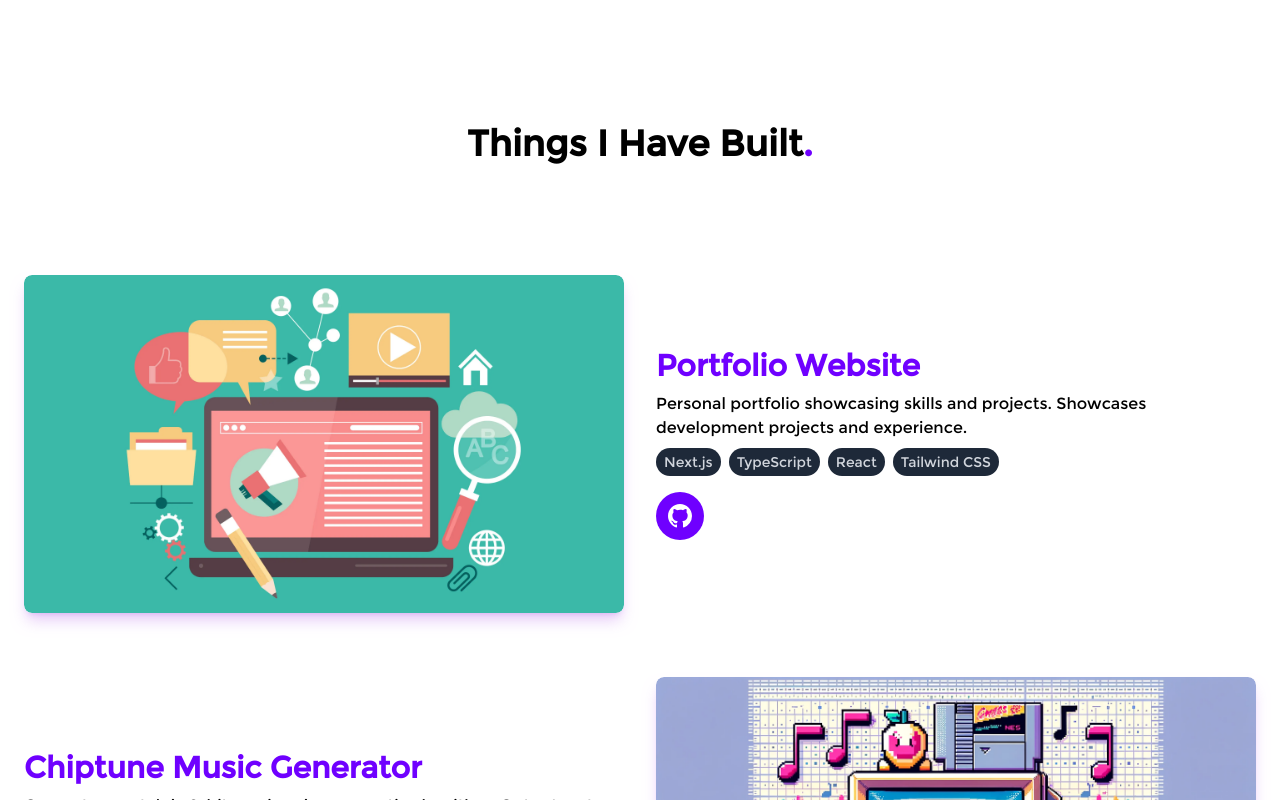
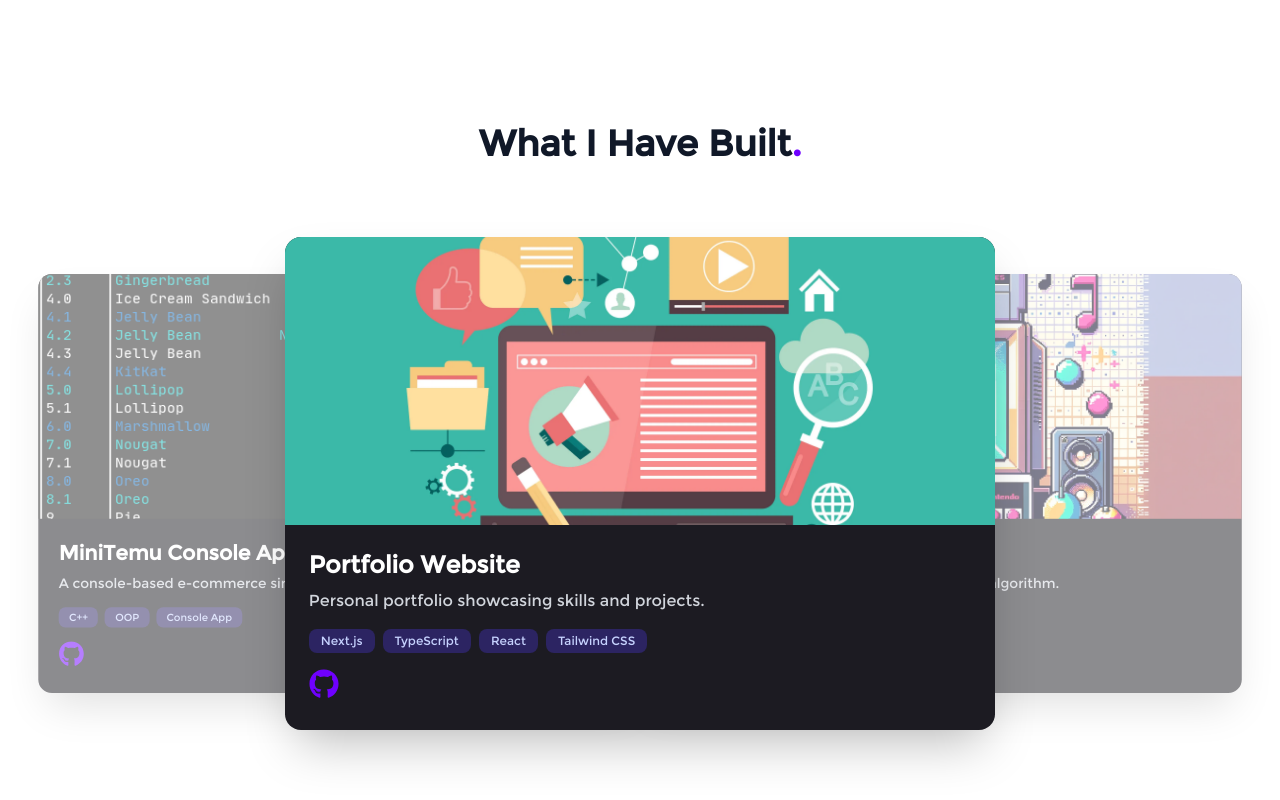
Before and after one commit to MeenakshiRajesh123/my-portfolio, a Next.js app: page / in a window 1280 px wide. Shown: the part 2080-2880 px from the top of the page. Built offline with nearby package versions, Linux system fonts and the light colour scheme.

Commit message:
Added project carousel and heading

```diff
--- a/package.json
+++ b/package.json
@@ -10,6 +10,7 @@
   },
   "dependencies": {
     "framer-motion": "^12.23.12",
+    "lucide-react": "^0.544.0",
     "next": "15.5.3",
     "react": "19.1.0",
     "react-dom": "19.1.0",
--- a/src/app/components/Projects.tsx
+++ b/src/app/components/Projects.tsx
@@ -1,8 +1,17 @@
 "use client";
 
-import { FadeInSection } from "./FadeInSection";
+import { useState } from "react";
 import { motion } from "framer-motion";
 import Image from "next/image";
+import { FaGithub } from "react-icons/fa";
+import { FadeInSection } from "./FadeInSection";
+
+const ChevronLeft = () => (
+    <span className="text-6xl text-indigo-500 opacity-60 hover:opacity-100">‹</span>
+);
+const ChevronRight = () => (
+    <span className="text-6xl text-indigo-500 opacity-60 hover:opacity-100">›</span>
+);
 
 interface Project {
     title: string;
@@ -15,125 +24,148 @@ interface Project {
 const projects: Project[] = [
     {
         title: "Portfolio Website",
-        description: "Personal portfolio showcasing skills and projects. Showcases development projects and experience.",
+        description: "Personal portfolio showcasing skills and projects.",
         tech: ["Next.js", "TypeScript", "React", "Tailwind CSS"],
         githubLink: "https://github.com/MeenakshiRajesh123/my-portfolio",
         image: "/portfolio.png",
     },
     {
         title: "Chiptune Music Generator",
-        description: "Generates nostalgic 8-bit music using a genetic algorithm. Outputs retro square-wave audio.",
+        description: "Generates nostalgic 8-bit music using a genetic algorithm.",
         tech: ["Python", "Genetic Algorithm", "MIDI"],
         githubLink: "https://github.com/MeenakshiRajesh123/Chiptunes",
         image: "/chiptune.png",
     },
     {
         title: "Meal Planning App",
-        description: "A prototype app that simplifies meal planning and recipe management. Schedule multiple meals and explore a wide variety of recipes.",
+        description: "Simplifies meal planning and recipe management.",
         tech: ["Android", "Java", "UI/UX Design"],
         githubLink: "https://github.com/MeenakshiRajesh123/MealPlanner",
         image: "/clementine.png",
     },
     {
         title: "MiniTemu Console App",
-        description: "A console-based e-commerce simulation with cart, checkout, and reviews. Implements product management, inventory tracking, and authentication.",
+        description: "A console-based e-commerce simulation with cart, checkout, and reviews.",
         tech: ["C++", "OOP", "Console App"],
         githubLink: "https://github.com/MeenakshiRajesh123/MiniTemu",
         image: "/minitemu.png",
     },
-
 ];
 
-const ProjectRow = ({ project, reverse }: { project: Project; reverse?: boolean }) => (
+export default function Projects() {
+    const [index, setIndex] = useState(0);
+
+    const next = () => setIndex((prev) => (prev + 1) % projects.length);
+    const prev = () => setIndex((prev) => (prev - 1 + projects.length) % projects.length);
+
+    return (
+        <section
+            id="projects"
+            className="w-full flex flex-col items-center justify-center px-6 pb-75 bg-white relative"
+        >
+            {/* Heading */}
+            <FadeInSection>
+                <h2 className="text-3xl md:text-4xl font-extrabold text-center mb-80">
+                    What I Have Built<span className="text-[#6F00FF]">.</span>
+                </h2>
+            </FadeInSection>
+
+            {/* Carousel */}
+            <div className="relative w-full flex justify-center items-center">
+                {/* Left arrow */}
+                <button
+                    onClick={prev}
+                    className="absolute left-[-90px] top-1/2 -translate-y-1/2 z-20"
+                >
+                    <ChevronLeft />
+                </button>
+
+                {/* Project cards container */}
+                <div className="flex justify-center items-center gap-6 overflow-hidden w-full max-w-7xl">
+                    {projects.map((project, i) => {
+                        const offset = (i - index + projects.length) % projects.length;
+
+                        let scale = 0.75;
+                        let opacity = 0.25;
+                        let zIndex = 0;
+                        let translateX = 0;
+
+                        if (offset === 0) {
+                            scale = 1;
+                            opacity = 1;
+                            zIndex = 10;
+                        } else if (offset === 1) {
+                            translateX = 300;
+                            opacity = 0.5;
+                            scale = 0.85;
+                        } else if (offset === projects.length - 1) {
+                            translateX = -300;
+                            opacity = 0.5;
+                            scale = 0.85;
+                        }
+
+                        return (
                             <motion.div
-        className={`flex flex-col md:flex-row items-center gap-8 w-full ${reverse ? "md:flex-row-reverse" : ""
-            }`}
-        initial={{ opacity: 0, y: 20 }}
-        whileInView={{ opacity: 1, y: 0 }}
-        viewport={{ once: true }}
+                                key={i}
+                                animate={{ scale, opacity, x: translateX, zIndex }}
                                 transition={{ duration: 0.6 }}
+                                className="absolute w-[85%] md:w-[60%] bg-[#1c1b22] rounded-2xl shadow-2xl overflow-hidden"
                             >
-        {/* Image with jump effect */}
-        <div className="md:w-1/2 w-full rounded-lg overflow-hidden shadow-lg shadow-purple-700/20">
-            <motion.div
-                whileHover={{ y: -10 }}
-                transition={{ type: "spring", stiffness: 300 }}
-                className="w-full h-full"
-            >
+                                {/* Image */}
+                                <div className="w-full h-72">
                                     <Image
                                         src={project.image}
                                         alt={project.title}
-                    width={600}
-                    height={400}
-                    className="object-cover w-full h-full rounded-lg"
+                                        width={800}
+                                        height={500}
+                                        className="object-cover w-full h-full"
                                     />
-            </motion.div>
                                 </div>
 
-        {/* Text content */}
-        <div className="md:w-1/2 w-full flex flex-col justify-center gap-2">
-            <h3 className="text-2xl md:text-3xl font-bold text-[#6F00FF]">{project.title}</h3> {/* Purple project title */}
-            <p className="text-black text-base">{project.description}</p> {/* Black description */}
-            <div className="flex flex-wrap gap-2">
-                {project.tech.map((tech) => (
+                                {/* Content */}
+                                <div className="p-6 text-white">
+                                    <h3 className="text-2xl font-semibold">{project.title}</h3>
+                                    <p className="text-gray-300 mt-2">{project.description}</p>
+
+                                    <div className="flex flex-wrap gap-2 mt-4">
+                                        {project.tech.map((tech, j) => (
                                             <span
-                        key={tech}
-                        className="bg-gray-800 text-gray-300 px-2 py-1 rounded-full text-xs md:text-sm"
+                                                key={j}
+                                                className="px-3 py-1 text-xs bg-indigo-600/30 text-indigo-200 rounded-lg"
                                             >
                                                 {tech}
                                             </span>
                                         ))}
                                     </div>
 
-            {/* GitHub avatar-style icon */}
-            <div className="mt-2">
+                                    {/* GitHub Icon */}
+                                    <div className="mt-4">
                                         <a
                                             href={project.githubLink}
                                             target="_blank"
-                    rel="noopener noreferrer"
-                    className="inline-flex items-center justify-center w-12 h-12 rounded-full bg-[#6F00FF] hover:bg-[#5700cc] p-2 transition-transform transform hover:scale-110"
+                                            rel="noreferrer"
+                                            className="inline-block"
                                         >
-                    <svg
-                        viewBox="0 0 16 16"
-                        fill="white"
-                        className="w-6 h-6"
-                        xmlns="http://www.w3.org/2000/svg"
-                    >
-                        <path d="M8 0C3.58 0 0 3.58 0 8c0 3.54 2.29 6.53 5.47 7.59.4.07.55-.17.55-.38 0-.19-.01-.82-.01-1.49-2.01.37-2.53-.49-2.69-.94-.09-.23-.48-.94-.82-1.13-.28-.15-.68-.52-.01-.53.63-.01 1.08.58 1.23.82.72 1.21 1.87.87 2.33.66.07-.52.28-.87.51-1.07-1.78-.2-3.64-.89-3.64-3.95 0-.87.31-1.59.82-2.15-.08-.2-.36-1.02.08-2.12 0 0 .67-.21 2.2.82a7.54 7.54 0 0 1 2-.27c.68 0 1.36.09 2 .27 1.53-1.04 2.2-.82 2.2-.82.44 1.1.16 1.92.08 2.12.51.56.82 1.27.82 2.15 0 3.07-1.87 3.75-3.65 3.95.29.25.54.73.54 1.48 0 1.07-.01 1.93-.01 2.2 0 .21.15.46.55.38A8.001 8.001 0 0 0 16 8c0-4.42-3.58-8-8-8z" />
-                    </svg>
+                                            <FaGithub
+                                                className="text-3xl"
+                                                style={{ color: "#6F00FF" }}
+                                            />
                                         </a>
                                     </div>
                                 </div>
                             </motion.div>
                         );
+                    })}
+                </div>
 
-export default function Projects() {
-    return (
-        <motion.div
-            className="flex flex-col items-center gap-16 w-full"
-            initial={{ opacity: 0 }}
-            whileInView={{ opacity: 1 }}
-            viewport={{ once: true }}
-            transition={{ duration: 0.8 }}
+                {/* Right arrow */}
+                <button
+                    onClick={next}
+                    className="absolute right-[-90px] top-1/2 -translate-y-1/2 z-20"
                 >
-            <FadeInSection>
-                <motion.h2
-                    className="text-3xl md:text-4xl font-bold mb-12 text-black text-center"
-                    initial={{ opacity: 0, scale: 0.95 }}
-                    whileInView={{ opacity: 1, scale: 1 }}
-                    viewport={{ once: true }}
-                    transition={{ duration: 0.6 }}
-                >
-                    Things I Have Built
-                    <span className="text-[#6F00FF]">.</span>
-                </motion.h2>
-            </FadeInSection>
-
-            <div className="flex flex-col gap-16 w-full">
-                {projects.map((project, idx) => (
-                    <ProjectRow key={project.title} project={project} reverse={idx % 2 !== 0} />
-                ))}
+                    <ChevronRight />
+                </button>
             </div>
-        </motion.div>
+        </section>
     );
 }
```
Also changed, not shown: 1 other file (tests, documents, lock files or other folders). Lines whose indentation alone changed are shown as unchanged.
